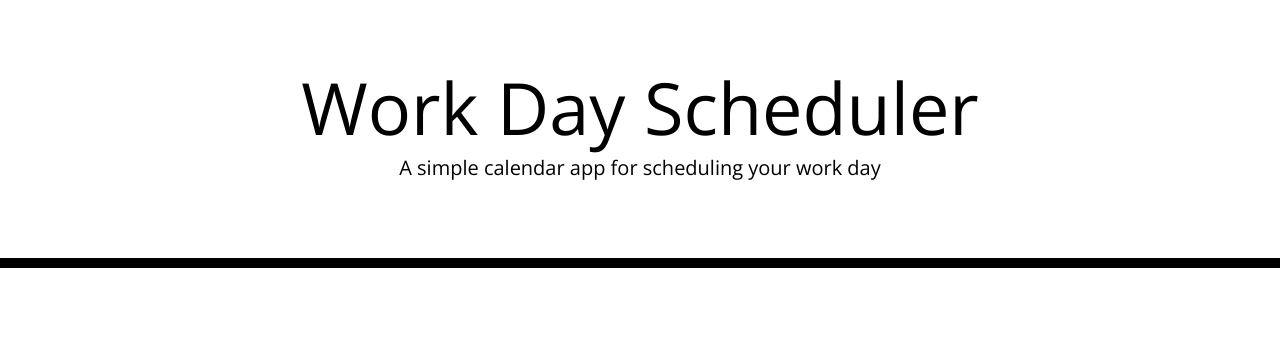
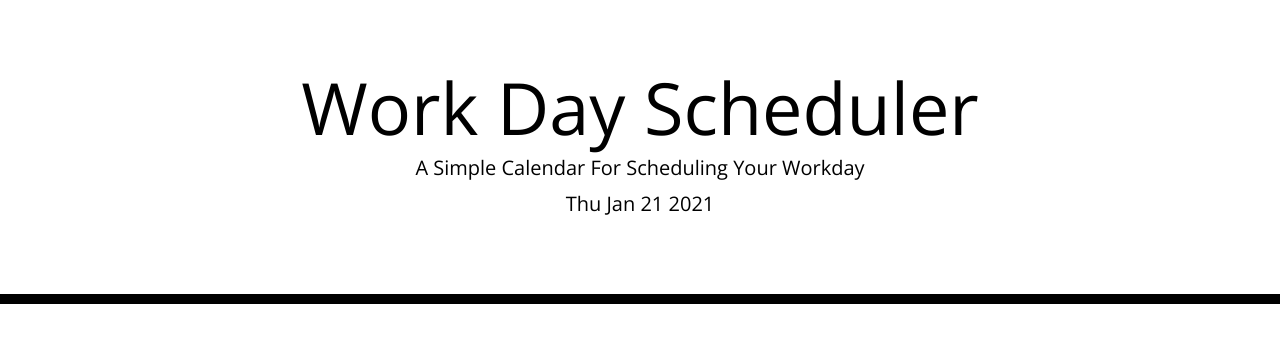
Before and after one commit to Rophillips/Work-Day-Scheduler, a plain HTML site: page index.html in a window 1280 px wide. Drawn offline with nearby package versions, Linux system fonts and the light colour scheme.

Commit message:
added date

```diff
--- a/index.html
+++ b/index.html
@@ -1,38 +1,55 @@
 <!DOCTYPE html>
 <html lang="en">
+
 <head>
   <meta charset="UTF-8" />
   <meta name="viewport" content="width=device-width, initial-scale=1.0" />
   <meta http-equiv="X-UA-Compatible" content="ie=edge" />
-    <link
-      rel="stylesheet"
-      href="https://stackpath.bootstrapcdn.com/bootstrap/4.3.1/css/bootstrap.min.css"
-    />
-    <link
-      rel="stylesheet"
-      href="https://use.fontawesome.com/releases/v5.8.1/css/all.css"
-      integrity="sha384-50oBUHEmvpQ+1lW4y57PTFmhCaXp0ML5d60M1M7uH2+nqUivzIebhndOJK28anvf"
-      crossorigin="anonymous"
-    />
-    <link
-      href="https://fonts.googleapis.com/css?family=Open+Sans&display=swap"
-      rel="stylesheet"
-    />
+  <link rel="stylesheet" href="https://stackpath.bootstrapcdn.com/bootstrap/4.3.1/css/bootstrap.min.css" />
+  <link rel="stylesheet" href="https://use.fontawesome.com/releases/v5.8.1/css/all.css"
+    integrity="sha384-50oBUHEmvpQ+1lW4y57PTFmhCaXp0ML5d60M1M7uH2+nqUivzIebhndOJK28anvf" crossorigin="anonymous" />
+  <link href="https://fonts.googleapis.com/css?family=Open+Sans&display=swap" rel="stylesheet" />
   <link rel="stylesheet" href="style.css" />
   <title>Work Day Scheduler</title>
+
+
 </head>
 
 <body>
+
   <header class="jumbotron">
     <h1 class="display-3">Work Day Scheduler</h1>
-      <p class="lead">A simple calendar app for scheduling your work day</p>
+    <p class="lead">A Simple Calendar For Scheduling Your Workday</p>
     <p id="currentDay" class="lead"></p>
   </header>
-    <div class="container">
+  <div class="container container-fluid time-block">
     <!-- Timeblocks go here -->
+
+    <!-- 9AM -->
+
+
+
+
+
+
   </div>
+  <script text="text/javascript">
+    //current date is displayed
+    var d = new Date();
+    document.getElementById("currentDay").innerHTML = d.toDateString();
+
+    var mons = ["January", "February", "March", "April", "May", "June", "July", "August", "September", "October", "November", "December"];
+    mons[(new Date()).getMonth]
+
+    var days = ["Sunday", "Monday", "Tuesday", "Wednesday", "Thursday", "Friday", "Saturday"];
+    days[(new Date()).getDay]
+
+  </script>
+
+
 
   <script src="https://cdnjs.cloudflare.com/ajax/libs/jquery/3.2.1/jquery.min.js"></script>
   <script src="https://cdnjs.cloudflare.com/ajax/libs/moment.js/2.24.0/moment.min.js"></script>
 </body>
+
 </html>
--- a/style.css
+++ b/style.css
@@ -2,6 +2,7 @@ body {
   font-family: 'Open Sans', sans-serif;
   font-size: 16px;
   line-height: 1;
+
 }
 
 textarea{
```
Also changed, not shown: script.js (added, +46 -0 lines), 1 other file. Lines whose indentation alone changed are shown as unchanged.
